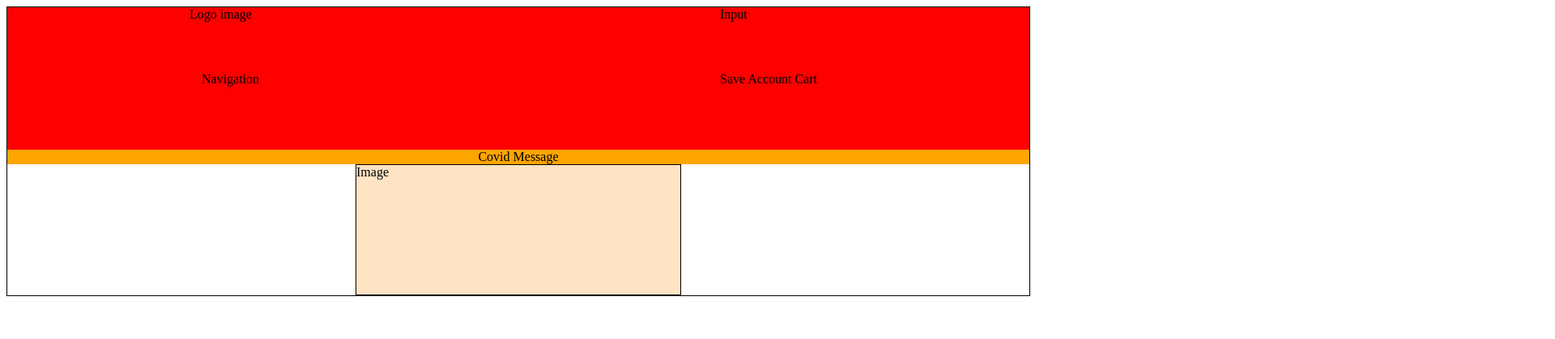
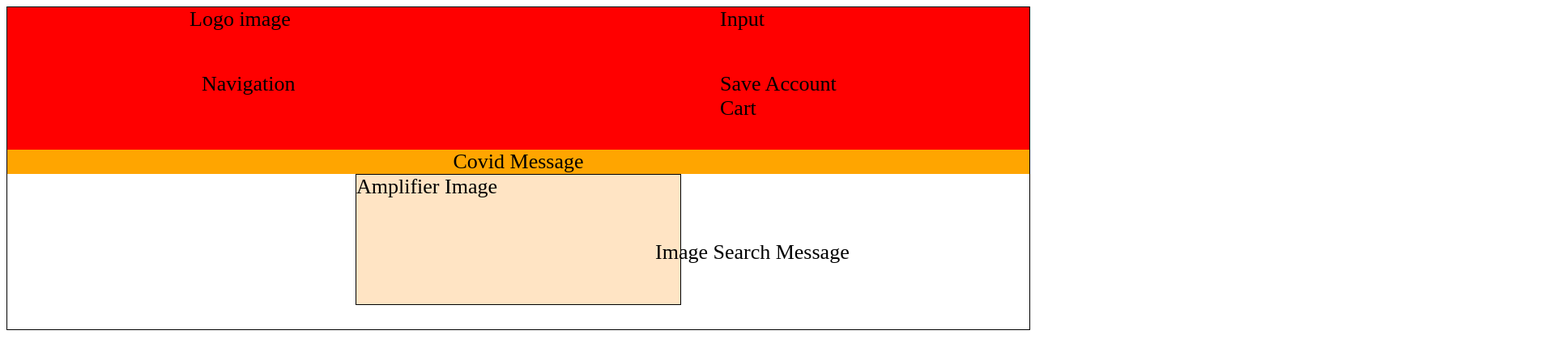
Before and after one commit to reidbraswell1/HTML_Skeleton, a plain HTML site: page index.html in a window 1280 px wide. Shown: the top 419 px of the page at 81% size, 1920 px wide, since content can reach past the window. Drawn offline with Linux system fonts and the light colour scheme.

Commit message:
Adding image search message

```diff
--- a/index.html
+++ b/index.html
@@ -34,8 +34,11 @@
         </header>
         <div class="image-container">
             <div class="image">
-                <span>Image</span>
+                <span>Amplifier Image</span>
             </div>
+        </div>
+        <div class="image-search">
+            <span>Image Search Message</span>
         </div>
     </div>
 </body>
--- a/style.css
+++ b/style.css
@@ -61,3 +61,14 @@ header {
     border: 1px solid black;
     background-color: bisque;
 }
+
+span {
+    display:inline-block;
+    font-size: 26px;
+}
+
+.image-search {
+    position: relative;
+    top: -5rem;
+    left: 50rem;
+}
```
Lines whose indentation alone changed are shown as unchanged.
